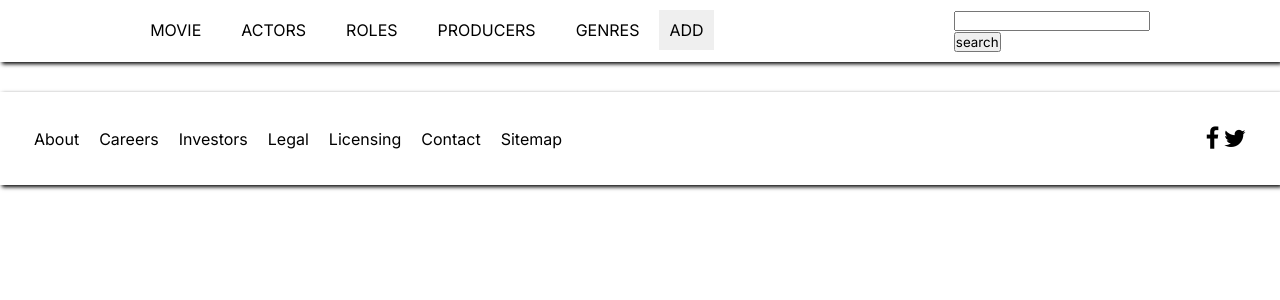
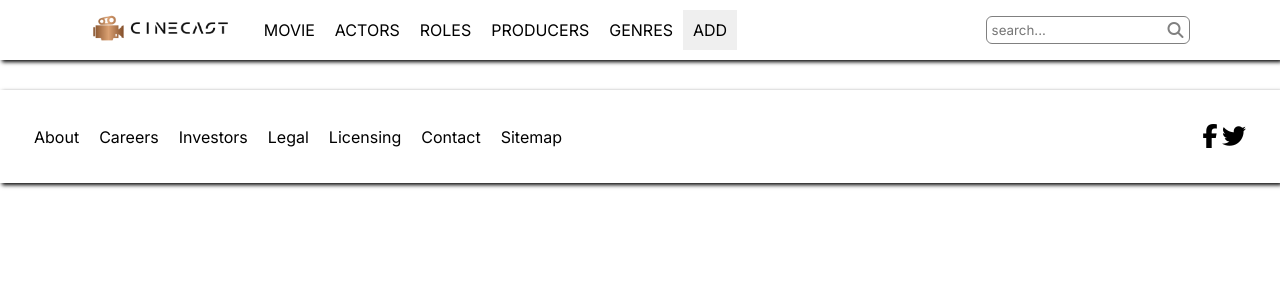
Before and after one commit to x0-3/SQLMovieTheater, a PHP site: page /view/template.php in a window 1280 px wide. Shown: the top 300 px of the page. Run offline with PHP 8.4, Linux system fonts and the light colour scheme; the template is opened without the code that fills it, so the values that code supplies are empty; some libraries are stand-ins or nearby versions.

Commit message:
logo added, search bar styled

```diff
--- a/public/css/style.css
+++ b/public/css/style.css
@@ -10,6 +10,18 @@
   justify-content: space-around;
   box-shadow: 2px 2px 4px #000000;
   padding: 10px;
+  align-items: center;
+}
+* body header nav {
+  display: flex;
+  align-items: center;
+}
+* body header nav figure {
+  width: 15%;
+  margin-right: 25px;
+}
+* body header nav figure img {
+  width: 100%;
 }
 * body header nav ul {
   display: flex;
@@ -52,10 +64,32 @@
   box-shadow: 0px 8px 16px 0px rgba(0, 0, 0, 0.2);
   flex-direction: column;
 }
-* body header a {
-  text-decoration: none;
-  padding: 10px;
-  color: black;
+* body header form {
+  display: flex;
+  flex-direction: row-reverse;
+  align-items: center;
+}
+* body header form input {
+  padding: 5px;
+  border-radius: 6px;
+}
+* body header form #search {
+  border: solid 1px grey;
+  position: absolute;
+}
+* body header form input[type=search]::-webkit-search-decoration,
+* body header form input[type=search]::-webkit-search-cancel-button,
+* body header form input[type=search]::-webkit-search-results-button,
+* body header form input[type=search]::-webkit-search-results-decoration {
+  -webkit-appearance: none;
+}
+* body header form #submitButton {
+  display: none;
+}
+* body header form .fa-magnifying-glass {
+  position: relative;
+  right: 6px;
+  color: grey;
 }
 * body #wrapper main #contenu h1 {
   text-align: center;
--- a/public/css/style.scss
+++ b/public/css/style.scss
@@ -13,8 +13,21 @@
             justify-content: space-around;
             box-shadow: 2px 2px 4px #000000;
             padding: 10px;
+            align-items: center;
+
 
             nav{
+                display: flex;
+                align-items: center;
+
+                figure{
+                    width: 15%;
+                    margin-right: 25px;
+                    img{
+                        width: 100%;
+                    }
+                }
+
                 ul{
                     display: flex;
                     list-style: none;
@@ -67,11 +80,42 @@
 
             }
 
-            a{
-                text-decoration: none;
-                padding: 10px;
-                color: black;
+            form{
+                display: flex;
+                flex-direction: row-reverse;
+                align-items: center;
+
+                input{
+                    padding: 5px;
+                    border-radius: 6px;
+                }
+
+                #search{
+                    border: solid 1px grey;
+                    position: absolute;
+                }
+
+                input[type="search"]::-webkit-search-decoration,
+                input[type="search"]::-webkit-search-cancel-button,
+                input[type="search"]::-webkit-search-results-button,
+                input[type="search"]::-webkit-search-results-decoration {
+                -webkit-appearance:none;
+}
+
+                #submitButton{
+                    display: none;
+                }
+
+                .fa-magnifying-glass{
+                    position: relative;
+                    right: 6px;
+                    color: grey;
+                }
+
+
+
             }
+
         }
 
         #wrapper{
--- a/view/template.php
+++ b/view/template.php
@@ -9,6 +9,7 @@
     <link rel="preconnect" href="https://fonts.gstatic.com" crossorigin>
     <link href="https://fonts.googleapis.com/css2?family=Inter:wght@400;700&display=swap" rel="stylesheet">
     <script src="https://ajax.googleapis.com/ajax/libs/jquery/3.6.3/jquery.min.js"></script>
+    <script src="https://kit.fontawesome.com/adba52364d.js" crossorigin="anonymous"></script>
     <link rel="stylesheet" href="public/css/style.css">
     <link rel="stylesheet" href="public/css/style.css.map">
     <title><?= $title ?></title>
@@ -17,7 +18,14 @@
 
     <header>
         <nav>
+
+            <figure>
+                <a href="index.php?action=homePage">
+                    <img src="public/img/logo.png" alt="logo">
+                </a>
+            </figure>
             <ul>
+                <!-- <li><a href="index.php?action=homePage">HOME</a></li> -->
                 <li><a href="index.php?action=listFilms">MOVIE</a></li>
                 <li><a href="index.php?action=listActors">ACTORS</a></li>
                 <li><a href="index.php?action=listRoles">ROLES</a></li>
@@ -40,14 +48,12 @@
 
         <form action="index.php?action=search" method="post">
 
-            <p>
-                <input type="search" name="search" id="search">
+            <input type="search" name="search" id="search" placeholder="search..." autocomplete="on">
 
-            </p>
+            <input type="submit" id="submitButton" name="submit" value="search">
 
-            <p>
-                <input type="submit" id="submitButton" name="submit" value="search">
-            </p>
+            <i class="fa-solid fa-magnifying-glass"></i>
+
         </form>
 
     </header>
```
Also changed, not shown: public/img/logo.png (added), 1 other file.
